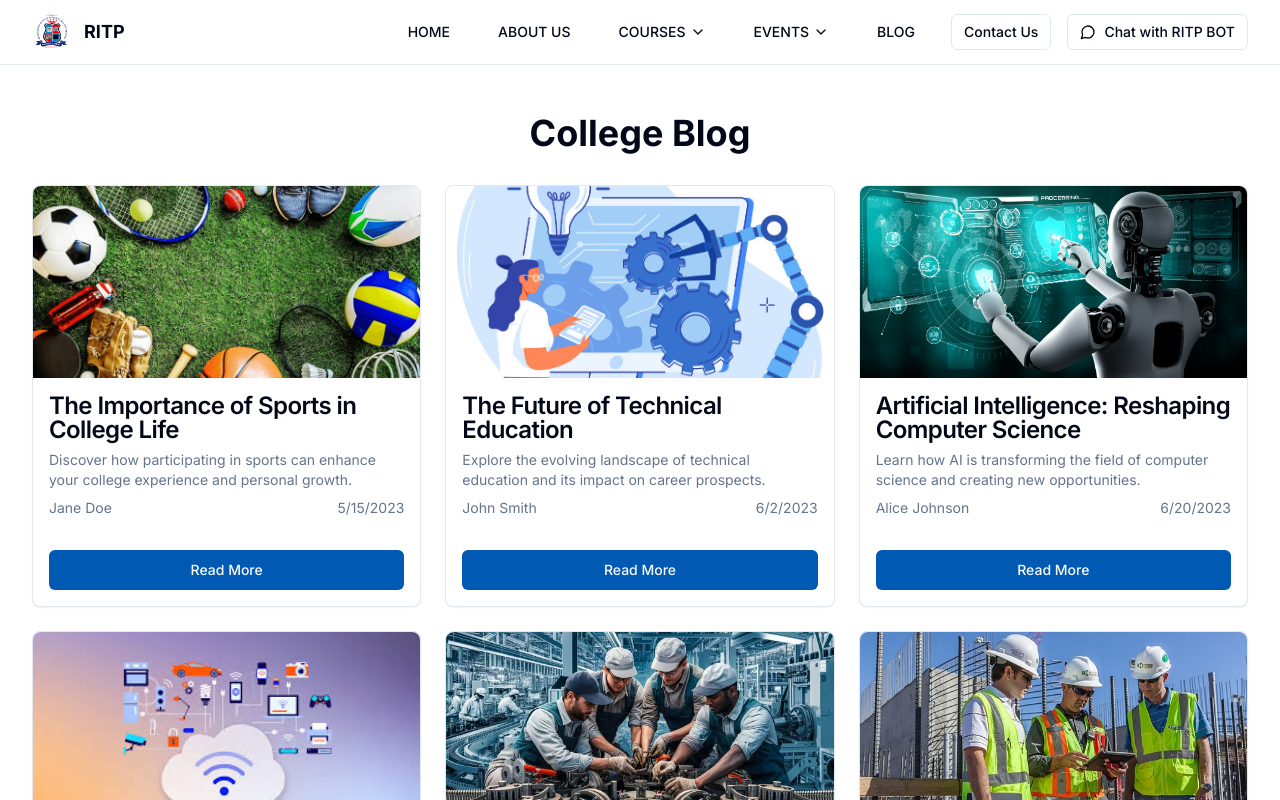
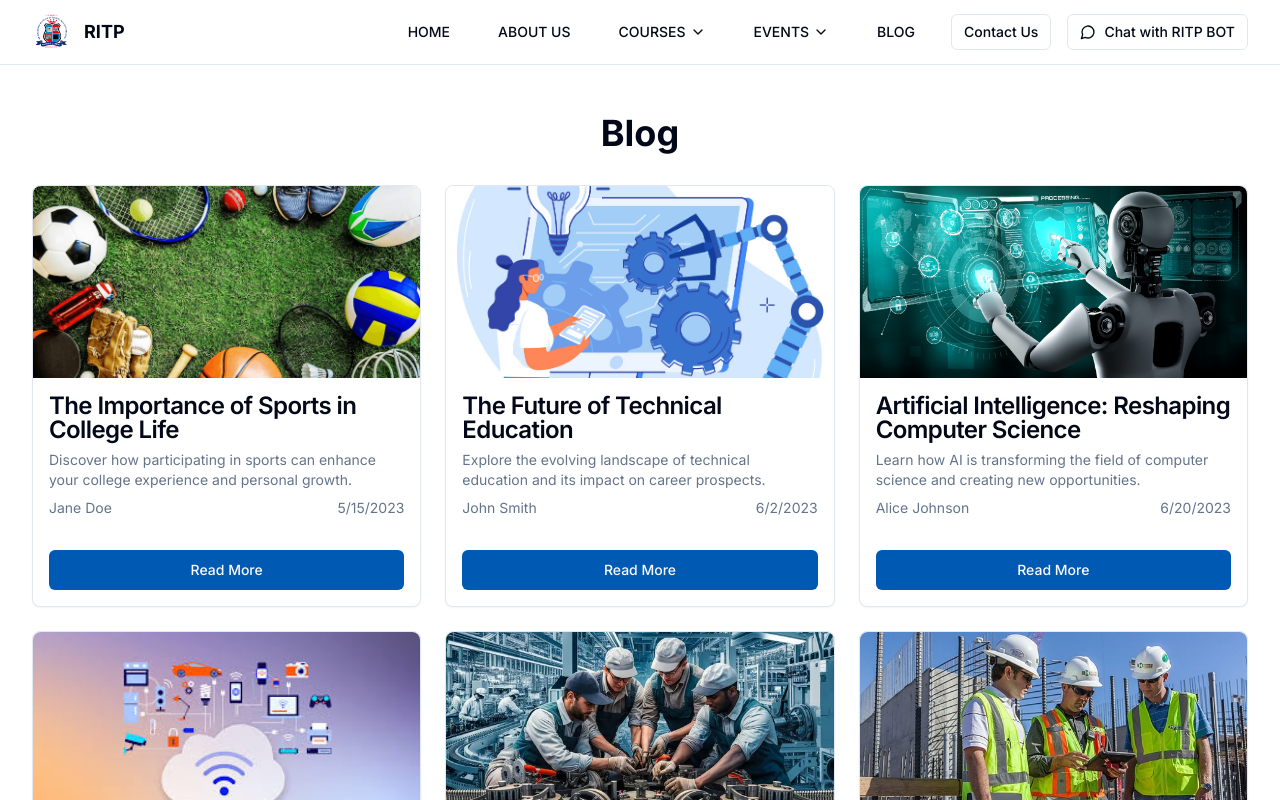
Before and after one commit to chinmay500/rit-web, a Next.js app: page /blog in a window 1280 px wide. Shown: the top 800 px of the page. Built offline with nearby package versions, Linux system fonts and the light colour scheme.

Commit message:
restored changes

```diff
--- a/app/blog/page.tsx
+++ b/app/blog/page.tsx
@@ -8,7 +8,7 @@
       <main className="flex-1">
         <section className="py-12">
           <div className="container">
-            <h1 className="text-4xl font-bold mb-8 text-center">College Blog</h1>
+            <h1 className="text-4xl font-bold mb-8 text-center">Blog</h1>
             <div className="grid gap-6 md:grid-cols-2 lg:grid-cols-3">
               {blogPosts.map((post) => (
                 <BlogPostCard key={post.id} post={post} />
```
